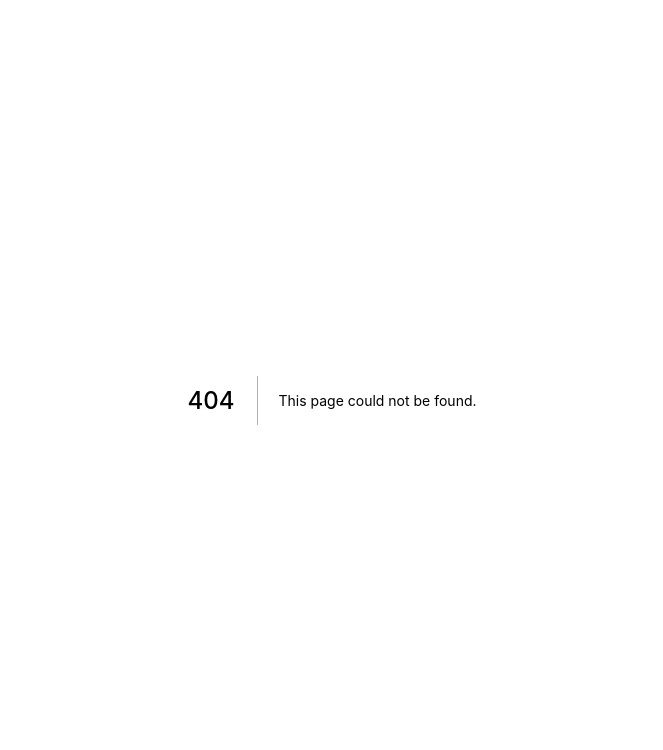
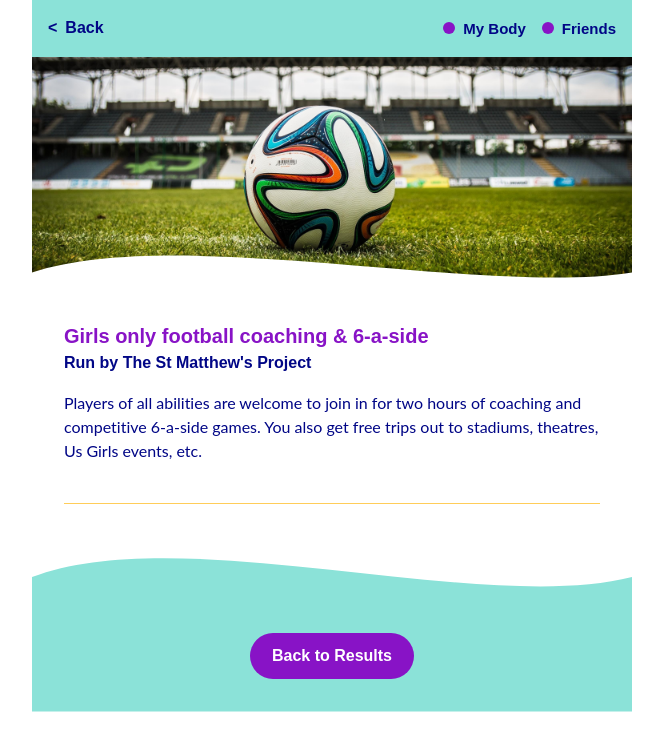
Before and after one commit to neontribe/my-best-life, a Next.js app: page /service/girls-only-football-coaching-6-a-side in a window 1280 px wide. Before the commit this address had no page. Shown: the top 750 px of the page, without its empty margins (308-971 px from the left). Built offline with nearby package versions, Linux system fonts and the light colour scheme; a web font is replaced by a local one.

Commit message:
feat: add detail views

```diff
--- a/cms/config.js
+++ b/cms/config.js
@@ -220,6 +220,12 @@ export default {
           hint:
             'Where possible an actual address of the service, not the head office',
         },
+        {
+          label: 'How to access',
+          name: 'access',
+          widget: 'text',
+          required: false,
+        },
       ],
     },
   ],
--- a/cms/services.ts
+++ b/cms/services.ts
@@ -4,6 +4,7 @@ import path from 'path'
 
 // This interface should match the config of the CMS
 export interface Service {
+  id: string
   organisation: string
   title: string
   shortDescription: string
@@ -18,6 +19,22 @@ export interface Service {
   location?: string
 }
 
+export interface ServiceDetail {
+  id: string
+  organisation: string
+  title: string
+  image?: { image: string; imageAlt: string }
+  description: string
+  categories?: { category1: string; category2: string }
+  access?: string
+}
+
+interface idParams {
+  params: {
+    id: string
+  }
+}
+
 const contentDirectory = path.join(process.cwd(), './content/services')
 
 export function getServices(): Array<Service> {
@@ -30,14 +47,43 @@ export function getServices(): Array<Service> {
       const fullPath = path.join(contentDirectory, fileName)
       const fileContents = fs.readFileSync(fullPath, 'utf8')
 
+      const serviceId = fileName.replace(/\.md$/, '')
+
       // Use gray-matter to parse the file frontmatter
       const { data } = matter(fileContents)
 
-      // Assert that our result must be a service
-      const service = data as Service
+      // Add id and assert that our result must be a Service
+      const service = { id: serviceId, ...data } as Service
 
       return service
     })
 
   return allServices
 }
+
+export function getAllServiceIds(): Array<idParams> {
+  const fileNames = fs.readdirSync(contentDirectory)
+
+  return fileNames.map((fileName) => {
+    return {
+      params: {
+        id: fileName.replace(/\.md$/, ''),
+      },
+    }
+  })
+}
+
+export function getServiceData(id: string): ServiceDetail {
+  const fullPath = path.join(contentDirectory, `${id}.md`)
+  const fileContents = fs.readFileSync(fullPath, 'utf8')
+
+  // Use gray-matter to parse the file frontmatter
+  const { data } = matter(fileContents)
+
+  // Assert that our result must be a ServiceDetail
+  const serviceDetails = data as ServiceDetail
+
+  return {
+    ...serviceDetails,
+  }
+}
--- a/content/services/girls-only-football-coaching-6-a-side.md
+++ b/content/services/girls-only-football-coaching-6-a-side.md
@@ -2,6 +2,9 @@
 organisation: "The St Matthew's Project"
 title: ' Girls only football coaching & 6-a-side'
 shortDescription: Football coaching and 6-side games
+image:
+  image: img/footy.jpg
+  imageAlt: A football in an empty stadium.
 description: Players of all abilities are welcome to join in for two hours of
   coaching and competitive 6-a-side games. You also get free trips out to
   stadiums, theatres, Us Girls events, etc.
--- /dev/null
+++ b/pages/service/[id].tsx
@@ -0,0 +1,226 @@
+import { GetStaticProps, GetStaticPaths } from 'next'
+import Image from 'next/image'
+import Link from 'next/link'
+import styled from 'styled-components'
+
+import {
+  getAllServiceIds,
+  getServiceData,
+  ServiceDetail,
+} from '../../cms/services'
+import { Layout } from '../../src/Components/Layout'
+import { VisuallyHidden } from '../../src/Components/VisuallyHidden'
+import { MyBestLifeTheme } from '../../src/Theme'
+
+interface ServicePageProps {
+  serviceData: ServiceDetail
+}
+
+const Header = styled.header`
+  background-color: ${(props) => props.theme.colours.aqua};
+  padding: 1rem;
+  width: 100%;
+  display: flex;
+  justify-content: space-between;
+`
+
+const BackLink = styled.a`
+  color: ${(props) => props.theme.colours.blue};
+  flex: 1 0 5rem;
+  font-family: 'Catamaran', sans-serif;
+  font-weight: bold;
+  text-decoration: none;
+
+  &:before {
+    content: '<';
+    display: inline-block;
+    margin-right: 0.5rem;
+  }
+
+  &:focus {
+    outline: 2px dashed ${(props) => props.theme.colours.blue};
+    outline-offset: 2px;
+  }
+
+  &:hover {
+    border-bottom: 2px solid ${(props) => props.theme.colours.blue};
+    transition: 0.3s;
+  }
+`
+
+const Category = styled.li`
+  font-family: 'Catamaran', sans-serif;
+  font-weight: bold;
+  font-size: ${(props) => props.theme.fontSizes.small};
+  display: inline;
+  margin-left: 1rem;
+
+  &:before {
+    content: '';
+    background: ${(props) => props.theme.colours.purple};
+    border-radius: 50%;
+    display: inline-block;
+    height: 0.8em;
+    margin-right: 0.5rem;
+    width: 0.8em;
+  }
+`
+
+const ImageContainer = styled.div`
+  height: 15rem;
+  clip-path: url(#imageWave);
+  overflow: hidden;
+  position: relative;
+  width: 100%;
+`
+
+const Section = styled.section<{ divider: string }>`
+  margin: 0 2rem;
+  border-bottom: 1px solid ${(props) => props.divider};
+  padding: 1.5rem 0;
+
+  p {
+    margin-bottom: 1rem;
+  }
+`
+
+const Heading = styled.h1`
+  color: ${(props) => props.theme.colours.purple};
+  font-family: 'Catamaran', sans-serif;
+  font-size: ${(props) => props.theme.fontSizes.heading};
+`
+
+const Organisation = styled.p`
+  font-family: 'Catamaran', sans-serif;
+  font-weight: bold;
+  margin-bottom: 1.5rem;
+`
+
+const Footer = styled.footer`
+  background-color: ${(props) => props.theme.colours.aqua};
+  clip-path: url(#footerWave);
+  height: 12rem;
+  display: flex;
+  justify-content: center;
+  align-items: center;
+  margin-top: 1rem;
+`
+
+const ButtonLink = styled.a`
+  align-items: center;
+  background-color: ${(props) => props.theme.colours.purple};
+  border-radius: 5rem;
+  border: 3px solid transparent;
+  color: ${(props) => props.theme.colours.white};
+  display: flex;
+  font-family: 'Catamaran', sans-serif;
+  font-weight: bold;
+  margin-top: 5rem;
+  padding: 0.5rem 1.2rem;
+  text-decoration: none;
+
+  &:focus {
+    outline: 2px dashed ${(props) => props.theme.colours.blue};
+    outline-offset: 2px;
+  }
+
+  &:hover {
+    background-color: ${(props) => props.theme.colours.purple_light};
+    color: ${(props) => props.theme.colours.purple};
+    transition: 0.3s;
+  }
+`
+
+export const ServicePage = ({ serviceData }: ServicePageProps): JSX.Element => {
+  const categories = [
+    serviceData.categories?.category1 ? serviceData.categories?.category1 : '',
+    serviceData.categories?.category2 ? serviceData.categories?.category2 : '',
+  ].filter(Boolean)
+
+  return (
+    <Layout>
+      <VisuallyHidden>
+        <svg width="0" height="0">
+          <defs>
+            <clipPath id="imageWave" clipPathUnits="objectBoundingBox">
+              <path d="M 0,1  L 0,0  L 1,0  L 1,0.9  C .75 1, .25 .7, 0 0.9 Z" />
+            </clipPath>
+          </defs>
+        </svg>
+        <svg width="0" height="0">
+          <defs>
+            <clipPath id="footerWave" clipPathUnits="objectBoundingBox">
+              <path d="M 1,0  L 1,1  L 0,1  L 0,0.3  C .25 0, .75 0.5, 1 0.3 L  Z" />
+            </clipPath>
+          </defs>
+        </svg>
+      </VisuallyHidden>
+      <Header>
+        <Link href={'/'} passHref>
+          <BackLink>
+            <span>Back</span>
+          </BackLink>
+        </Link>
+        {categories && (
+          <ul>
+            {categories?.map((cat) => {
+              return <Category key={cat}>{cat}</Category>
+            })}
+          </ul>
+        )}
+      </Header>
+
+      {serviceData.image?.image && (
+        <ImageContainer>
+          <Image
+            src={`/${serviceData.image.image}`}
+            alt={serviceData.image.imageAlt ? serviceData.image.imageAlt : ''}
+            layout="fill"
+            objectFit="cover"
+          />
+        </ImageContainer>
+      )}
+
+      <Section divider={MyBestLifeTheme.colours.yellow}>
+        <Heading as="h1">{serviceData.title}</Heading>
+        <Organisation>{`Run by ${serviceData.organisation}`}</Organisation>
+        <p>{serviceData.description}</p>
+      </Section>
+
+      {serviceData.access ? (
+        <Section divider={MyBestLifeTheme.colours.aqua}>
+          <Heading as="h2">How do I access it?</Heading>
+          <p>{serviceData.access}</p>
+        </Section>
+      ) : null}
+
+      <Footer>
+        <Link href={`/`} passHref>
+          <ButtonLink>
+            <span>Back to Results</span>
+          </ButtonLink>
+        </Link>
+      </Footer>
+    </Layout>
+  )
+}
+
+export default ServicePage
+
+export const getStaticProps: GetStaticProps = async ({ params }: any) => {
+  const serviceData = getServiceData(params.id)
+
+  return {
+    props: {
+      serviceData,
+    },
+  }
+}
+
+export const getStaticPaths: GetStaticPaths = async () => {
+  const paths = getAllServiceIds()
+  return {
+    paths,
+    fallback: false,
+  }
+}
--- /dev/null
+++ b/src/Components/Layout.tsx
@@ -0,0 +1,15 @@
+import React from 'react'
+import styled from 'styled-components'
+
+interface LayoutProps {
+  children: React.ReactNode
+}
+
+const StyledDiv = styled.div<LayoutProps>`
+  margin: auto;
+  max-width: 600px;
+`
+
+export const Layout = ({ children }: LayoutProps): JSX.Element => {
+  return <StyledDiv>{children}</StyledDiv>
+}
```
Also changed, not shown: content/services/test.md (+9 -8 lines), pages/index.tsx (+9 -8 lines), src/Components/Card.tsx (+8 -5 lines), src/Components/CardList.tsx (+9 -11 lines), public/img/footy.jpg (added).
